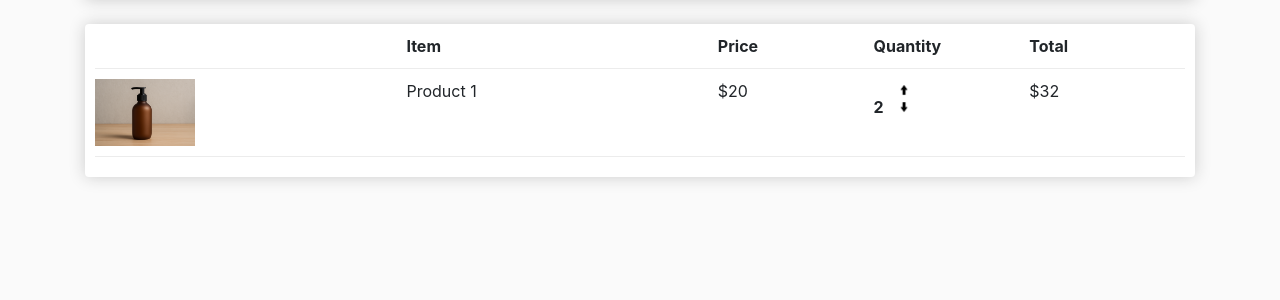
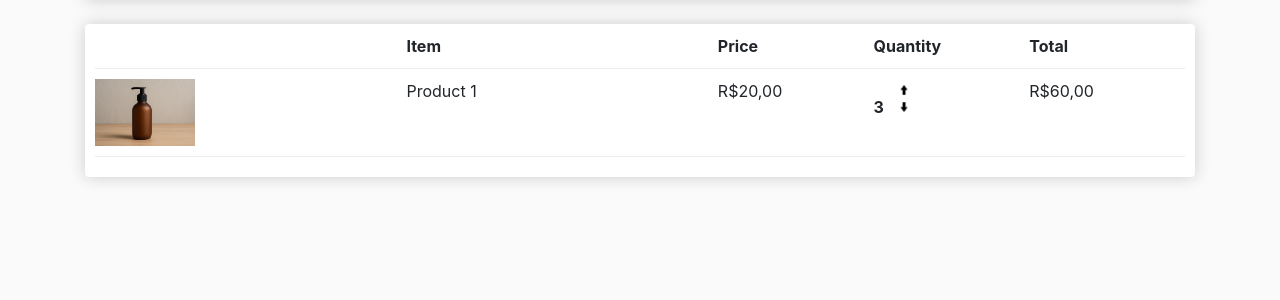
Before and after one commit to Sicarruda/django_ecommerce_website, a Django app: template ecommerce/store/templates/store/cart.html in a window 1280 px wide. Shown: the part 271-571 px from the top of the page. Run offline with Django 5.2, Linux system fonts and the light colour scheme; the template is opened without the code that fills it, so the values that code supplies are empty; parts of the project's set-up code (start-up, migrations or seed data) failed here and were passed over; some libraries are stand-ins or nearby versions.

Commit message:
finalizando layout do carrinho

```diff
--- a/ecommerce/store/templates/store/cart.html
+++ b/ecommerce/store/templates/store/cart.html
@@ -33,16 +33,16 @@
             <div class="cart-row">
                 <div style="flex:2"><img class="row-image" src="{% static 'images/exemple_product.png' %}"></div>
                 <div style="flex:2"><p>Product 1</p></div>
-                <div style="flex:1"><p>$20</p></div>
+                <div style="flex:1"><p>R$20,00</p></div>
                 <div style="flex:1">
-                    <p class="quantity">2</p>
+                    <p class="quantity">3</p>
                     <div class="quantity">
                         <img class="chg-quantity" src="{% static  'images/arrow-up.png' %}">
 
                         <img class="chg-quantity" src="{% static  'images/arrow-down.png' %}">
                     </div>
                 </div>
-                <div style="flex:1"><p>$32</p></div>
+                <div style="flex:1"><p>R$60,00</p></div>
             </div>
 
         </div>
```
